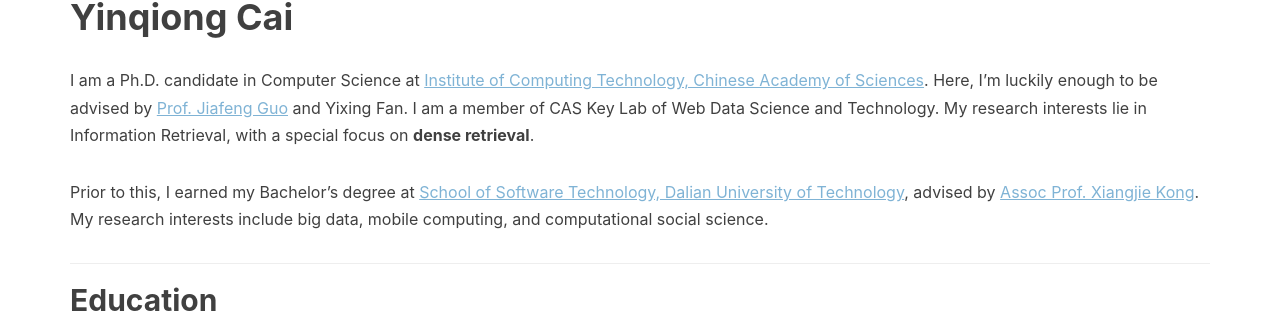
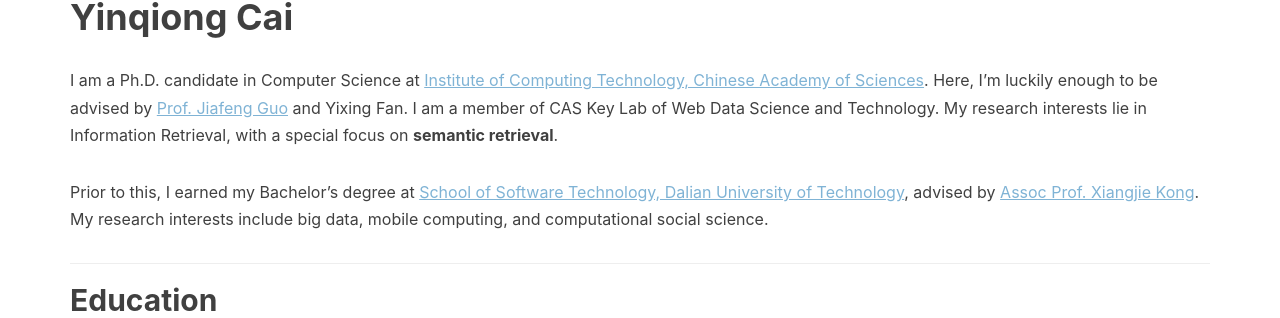
Before and after one commit to caiyinqiong/caiyinqiong.github.io, a Jekyll site: the page built from resume.html, in a window 1280 px wide. Shown: the part 270-588 px from the top of the page. Built offline with Jekyll 4.4.1, drawn with Linux system fonts in a browser that asks for light colours; nearby versions of some CDN libraries; comment, search, counter and statistics services are not loaded.

Commit message:
Update resume.html

```diff
--- a/resume.html
+++ b/resume.html
@@ -25,7 +25,7 @@
 <div class="container">
 
 <h1>Yinqiong Cai</h1>
-<p> I am a Ph.D. candidate in Computer Science at <a href="http://www.ict.ac.cn/" style="color:#7FB3D5;text-decoration:underline">Institute of Computing Technology, Chinese Academy of Sciences</a>. Here, I’m luckily enough to be advised by <a href="http://www.bigdatalab.ac.cn/~gjf/" style="color:#7FB3D5;text-decoration:underline">Prof. Jiafeng Guo</a> and Yixing Fan. I am a member of CAS Key Lab of Web Data Science and Technology. My research interests lie in Information Retrieval, with a special focus on <strong>dense retrieval</strong>.</p>
+<p> I am a Ph.D. candidate in Computer Science at <a href="http://www.ict.ac.cn/" style="color:#7FB3D5;text-decoration:underline">Institute of Computing Technology, Chinese Academy of Sciences</a>. Here, I’m luckily enough to be advised by <a href="http://www.bigdatalab.ac.cn/~gjf/" style="color:#7FB3D5;text-decoration:underline">Prof. Jiafeng Guo</a> and Yixing Fan. I am a member of CAS Key Lab of Web Data Science and Technology. My research interests lie in Information Retrieval, with a special focus on <strong>semantic retrieval</strong>.</p>
 <p> Prior to this, I earned my Bachelor’s degree at <a href="https://ssdut.dlut.edu.cn/" style="color:#7FB3D5;text-decoration:underline">School of Software Technology, Dalian University of Technology</a>, advised by <a href="http://thealphalab.org/xjkong/" style="color:#7FB3D5;text-decoration:underline">Assoc Prof. Xiangjie Kong</a>. My research interests include big data, mobile computing, and computational social science.
 
 <section>
```
